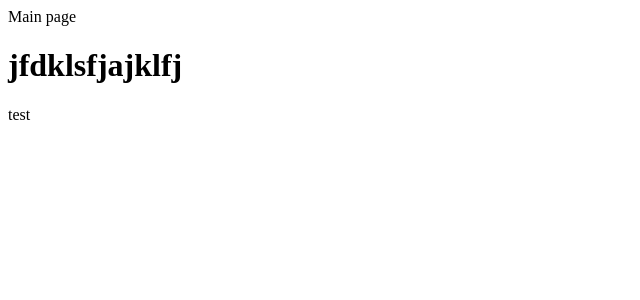
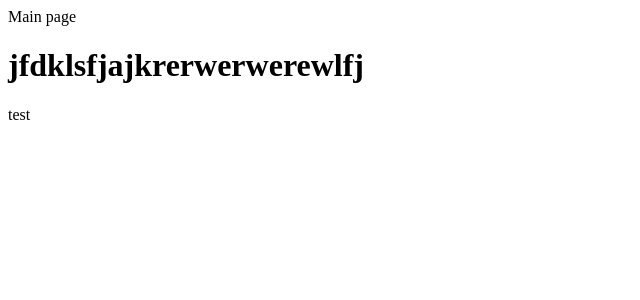
Before and after one commit to ToniSeas/portfolio, an Angular app: page / in a window 1280 px wide. Shown: the top 300 px of the page, without its empty margins (0-640 px from the left). Built offline with nearby package versions, Linux system fonts and the light colour scheme.

Commit message:
no message

```diff
--- a/angular.json
+++ b/angular.json
@@ -94,6 +94,9 @@
             ],
             "scripts": []
           }
+        },
+        "deploy": {
+          "builder": "angular-cli-ghpages:deploy"
         }
       }
     }
--- a/package.json
+++ b/package.json
@@ -27,6 +27,7 @@
     "@angular/cli": "~14.2.1",
     "@angular/compiler-cli": "^14.0.0",
     "@types/jasmine": "~4.0.0",
+    "angular-cli-ghpages": "^1.0.3",
     "jasmine-core": "~4.3.0",
     "karma": "~6.4.0",
     "karma-chrome-launcher": "~3.1.0",
--- a/src/app/app.component.html
+++ b/src/app/app.component.html
@@ -1,2 +1,2 @@
 Main page
-<h1>jfdklsfjajklfj</h1>
+<h1>jfdklsfjajkrerwerwerewlfj</h1>
```
Also changed, not shown: 4 other files (tests, documents, lock files or other folders).
